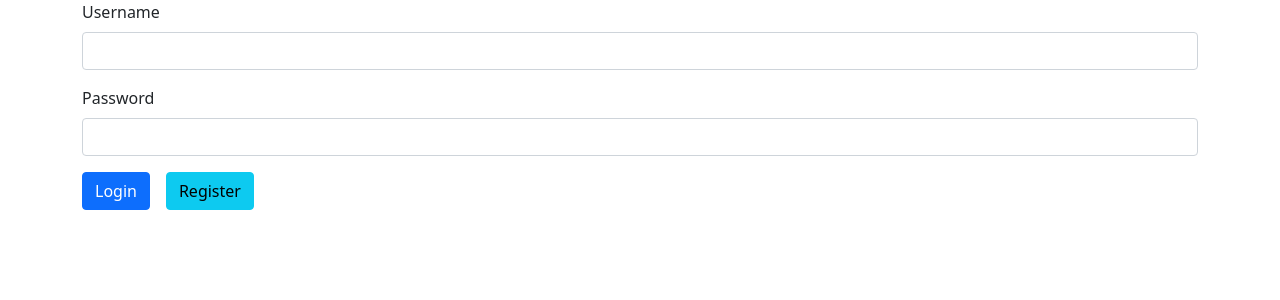
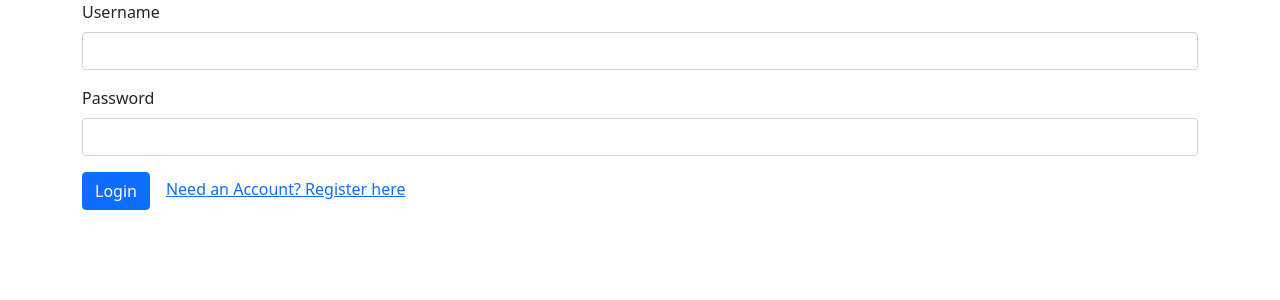
Before and after one commit to scothampel/plex-request, a React (Create React App) app in the folder client/: page /login in a window 1280 px wide. Shown: the top 300 px of the page. Built offline with nearby package versions, Linux system fonts and the light colour scheme; no server answers.

Commit message:
Add login link to register Change register button to link on login page

```diff
--- a/client/src/components/Login.js
+++ b/client/src/components/Login.js
@@ -50,7 +50,7 @@ export default function Login({ setToken, setNeedLogin }) {
           <input type='password' className='form-control' id='pass' name='pass' required/>
         </div>
         <button type="submit" className="btn btn-primary me-3">Login</button>
-        <Link to='/register' className='btn btn-info'>Register</Link>
+        <Link to='/register'>Need an Account? Register here</Link>
       </form>
     </div>
   )
--- a/client/src/components/Register.js
+++ b/client/src/components/Register.js
@@ -1,4 +1,5 @@
 import '../styles/Register.css';
+import { Link } from 'react-router-dom';
 
 // TODO: redirect on register
 export default function Register() {
@@ -52,7 +53,8 @@ export default function Register() {
           <label htmlFor='pass' className='form-label'>Password</label>
           <input type='password' className='form-control' id='pass' name='pass' required />
         </div>
-        <button type="submit" className="btn btn-primary">Register</button>
+        <button type="submit" className="btn btn-primary me-3">Register</button>
+        <Link to='/login'>Already have an Account? Login here</Link>
       </form>
     </div>
   )
```
